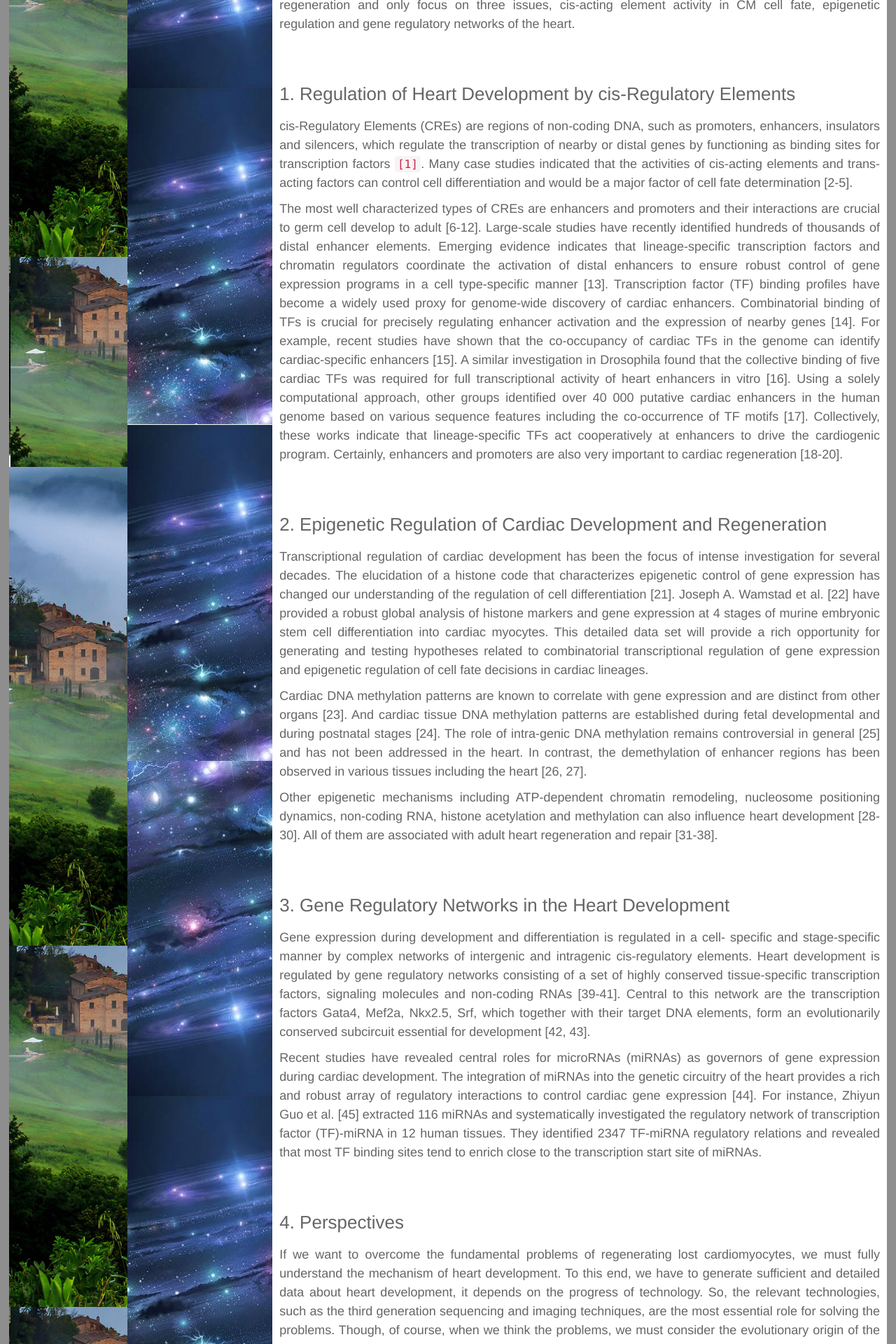
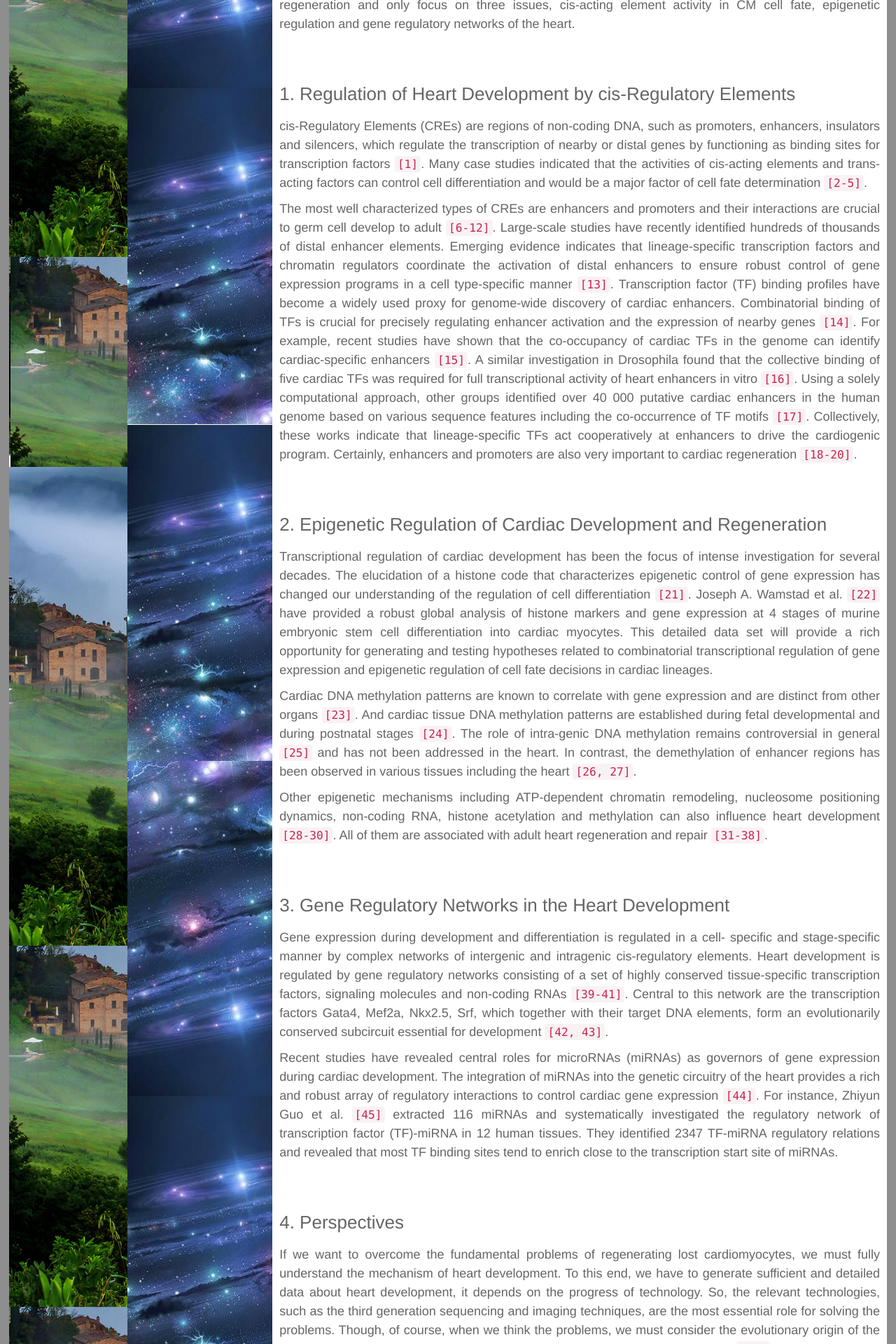
Before and after one commit to CTLife/CTLife.github.io, a Jekyll site: the page built from _posts/English/2016-10-21-CardiacDevelopmentRegeneration.md, in a window 1280 px wide. Shown: the part 839-2759 px from the top of the page at 70% size. Built offline with Jekyll 4.4.1, drawn with Linux system fonts in a browser that asks for light colours; Markdown is read by kramdown in place of the engine named in the settings; comment, search, counter and statistics services are not loaded; some of the changed text lies outside the part shown.

Commit message:
Update 2016-10-21-CardiacDevelopmentRegeneration.md

```diff
--- a/_posts/English/2016-10-21-CardiacDevelopmentRegeneration.md
+++ b/_posts/English/2016-10-21-CardiacDevelopmentRegeneration.md
@@ -27,33 +27,33 @@ The heart is the first organ to function in the embryo, and this function is ess
 
 
 ### 1. Regulation of Heart Development by cis-Regulatory Elements
-cis-Regulatory Elements (CREs) are regions of non-coding DNA, such as promoters, enhancers, insulators and silencers, which regulate the transcription of nearby or distal genes by functioning as binding sites for transcription factors `[1]`. Many case studies indicated that the activities of cis-acting elements and trans-acting factors can control cell differentiation and would be a major factor of cell fate determination [2-5].
+cis-Regulatory Elements (CREs) are regions of non-coding DNA, such as promoters, enhancers, insulators and silencers, which regulate the transcription of nearby or distal genes by functioning as binding sites for transcription factors `[1]`. Many case studies indicated that the activities of cis-acting elements and trans-acting factors can control cell differentiation and would be a major factor of cell fate determination `[2-5]`.
 
-The most well characterized types of CREs are enhancers and promoters and their interactions are crucial to germ cell develop to adult [6-12]. Large-scale studies have recently identified hundreds of thousands of distal enhancer elements. Emerging evidence indicates that lineage-specific transcription factors and chromatin regulators coordinate the activation of distal enhancers to ensure robust control of gene expression programs in a cell type-specific manner [13]. Transcription factor (TF) binding profiles have become a widely used proxy for genome-wide discovery of cardiac enhancers. Combinatorial binding of TFs is crucial for precisely regulating enhancer activation and the expression of nearby genes [14]. For example, recent studies have shown that the co-occupancy of cardiac TFs in the genome can identify cardiac-specific enhancers [15]. A similar investigation in Drosophila found that the collective binding of five cardiac TFs was required for full transcriptional activity of heart enhancers in vitro [16]. Using a solely computational approach, other groups identified over 40 000 putative cardiac enhancers in the human genome based on various sequence features including the co-occurrence of TF motifs [17]. Collectively, these works indicate that lineage-specific TFs act cooperatively at enhancers to drive the cardiogenic program. Certainly, enhancers and promoters are also very important to cardiac regeneration [18-20].
+The most well characterized types of CREs are enhancers and promoters and their interactions are crucial to germ cell develop to adult `[6-12]`. Large-scale studies have recently identified hundreds of thousands of distal enhancer elements. Emerging evidence indicates that lineage-specific transcription factors and chromatin regulators coordinate the activation of distal enhancers to ensure robust control of gene expression programs in a cell type-specific manner `[13]`. Transcription factor (TF) binding profiles have become a widely used proxy for genome-wide discovery of cardiac enhancers. Combinatorial binding of TFs is crucial for precisely regulating enhancer activation and the expression of nearby genes `[14]`. For example, recent studies have shown that the co-occupancy of cardiac TFs in the genome can identify cardiac-specific enhancers `[15]`. A similar investigation in Drosophila found that the collective binding of five cardiac TFs was required for full transcriptional activity of heart enhancers in vitro `[16]`. Using a solely computational approach, other groups identified over 40 000 putative cardiac enhancers in the human genome based on various sequence features including the co-occurrence of TF motifs `[17]`. Collectively, these works indicate that lineage-specific TFs act cooperatively at enhancers to drive the cardiogenic program. Certainly, enhancers and promoters are also very important to cardiac regeneration `[18-20]`.
 
   <br />
 
 
 ### 2. Epigenetic Regulation of  Cardiac Development and Regeneration
-Transcriptional regulation of cardiac development has been the focus of intense investigation for several decades. The elucidation of a histone code that characterizes epigenetic control of gene expression has changed our understanding of the regulation of cell differentiation [21]. Joseph A. Wamstad et al. [22] have provided a robust global analysis of histone markers and gene expression at 4 stages of murine embryonic stem cell differentiation into cardiac myocytes. This detailed data set will provide a rich opportunity for generating and testing hypotheses related to combinatorial transcriptional regulation of gene expression and epigenetic regulation of cell fate decisions in cardiac lineages.
+Transcriptional regulation of cardiac development has been the focus of intense investigation for several decades. The elucidation of a histone code that characterizes epigenetic control of gene expression has changed our understanding of the regulation of cell differentiation `[21]`. Joseph A. Wamstad et al. `[22]` have provided a robust global analysis of histone markers and gene expression at 4 stages of murine embryonic stem cell differentiation into cardiac myocytes. This detailed data set will provide a rich opportunity for generating and testing hypotheses related to combinatorial transcriptional regulation of gene expression and epigenetic regulation of cell fate decisions in cardiac lineages.
 
-Cardiac DNA methylation patterns are known to correlate with gene expression and are distinct from other organs [23]. And cardiac tissue DNA methylation patterns are established during fetal developmental and during postnatal stages [24]. The role of intra-genic DNA methylation remains controversial in general [25] and has not been addressed in the heart. In contrast, the demethylation of enhancer regions has been observed in various tissues including the heart [26, 27].
+Cardiac DNA methylation patterns are known to correlate with gene expression and are distinct from other organs `[23]`. And cardiac tissue DNA methylation patterns are established during fetal developmental and during postnatal stages `[24]`. The role of intra-genic DNA methylation remains controversial in general `[25]` and has not been addressed in the heart. In contrast, the demethylation of enhancer regions has been observed in various tissues including the heart `[26, 27]`.
 
-Other epigenetic mechanisms including ATP-dependent chromatin remodeling, nucleosome positioning dynamics, non-coding RNA, histone acetylation and methylation can also influence heart development [28-30]. All of them are associated with adult heart regeneration and repair [31-38].
+Other epigenetic mechanisms including ATP-dependent chromatin remodeling, nucleosome positioning dynamics, non-coding RNA, histone acetylation and methylation can also influence heart development `[28-30]`. All of them are associated with adult heart regeneration and repair `[31-38]`.
 
   <br />
 
 
 ### 3. Gene Regulatory Networks in the Heart Development
-Gene expression during development and differentiation is regulated in a cell- specific and stage-specific manner by complex networks of intergenic and intragenic cis-regulatory elements. Heart development is regulated by gene regulatory networks consisting of a set of highly conserved tissue-specific transcription factors, signaling molecules and non-coding RNAs [39-41]. Central to this network are the transcription factors Gata4, Mef2a, Nkx2.5, Srf, which together with their target DNA elements, form an evolutionarily conserved subcircuit essential for development [42, 43].
+Gene expression during development and differentiation is regulated in a cell- specific and stage-specific manner by complex networks of intergenic and intragenic cis-regulatory elements. Heart development is regulated by gene regulatory networks consisting of a set of highly conserved tissue-specific transcription factors, signaling molecules and non-coding RNAs `[39-41]`. Central to this network are the transcription factors Gata4, Mef2a, Nkx2.5, Srf, which together with their target DNA elements, form an evolutionarily conserved subcircuit essential for development `[42, 43]`.
 
-Recent studies have revealed central roles for microRNAs (miRNAs) as governors of gene expression during cardiac development. The integration of miRNAs into the genetic circuitry of the heart provides a rich and robust array of regulatory interactions to control cardiac gene expression [44]. For instance, Zhiyun Guo et al. [45] extracted 116 miRNAs and systematically investigated the regulatory network of transcription factor (TF)-miRNA in 12 human tissues. They identified 2347 TF-miRNA regulatory relations and revealed that most TF binding sites tend to enrich close to the transcription start site of miRNAs.
+Recent studies have revealed central roles for microRNAs (miRNAs) as governors of gene expression during cardiac development. The integration of miRNAs into the genetic circuitry of the heart provides a rich and robust array of regulatory interactions to control cardiac gene expression `[44]`. For instance, Zhiyun Guo et al. `[45]` extracted 116 miRNAs and systematically investigated the regulatory network of transcription factor (TF)-miRNA in 12 human tissues. They identified 2347 TF-miRNA regulatory relations and revealed that most TF binding sites tend to enrich close to the transcription start site of miRNAs.
 
 
   <br />
 
 ### 4. Perspectives
-If we want to overcome the fundamental problems of regenerating lost cardiomyocytes, we must fully understand the mechanism of heart development. To this end, we have to generate sufficient and detailed data about heart development, it depends on the progress of technology. So, the relevant technologies, such as the third generation sequencing and imaging techniques, are the most essential role for solving the problems. Though, of course, when we think the problems, we must consider the evolutionary origin of the heart, because “Nothing in Biology Makes Sense Except in the Light of Evolution” [46].
+If we want to overcome the fundamental problems of regenerating lost cardiomyocytes, we must fully understand the mechanism of heart development. To this end, we have to generate sufficient and detailed data about heart development, it depends on the progress of technology. So, the relevant technologies, such as the third generation sequencing and imaging techniques, are the most essential role for solving the problems. Though, of course, when we think the problems, we must consider the evolutionary origin of the heart, because “Nothing in Biology Makes Sense Except in the Light of Evolution” `[46]`.
 
 
 ### References：
```
